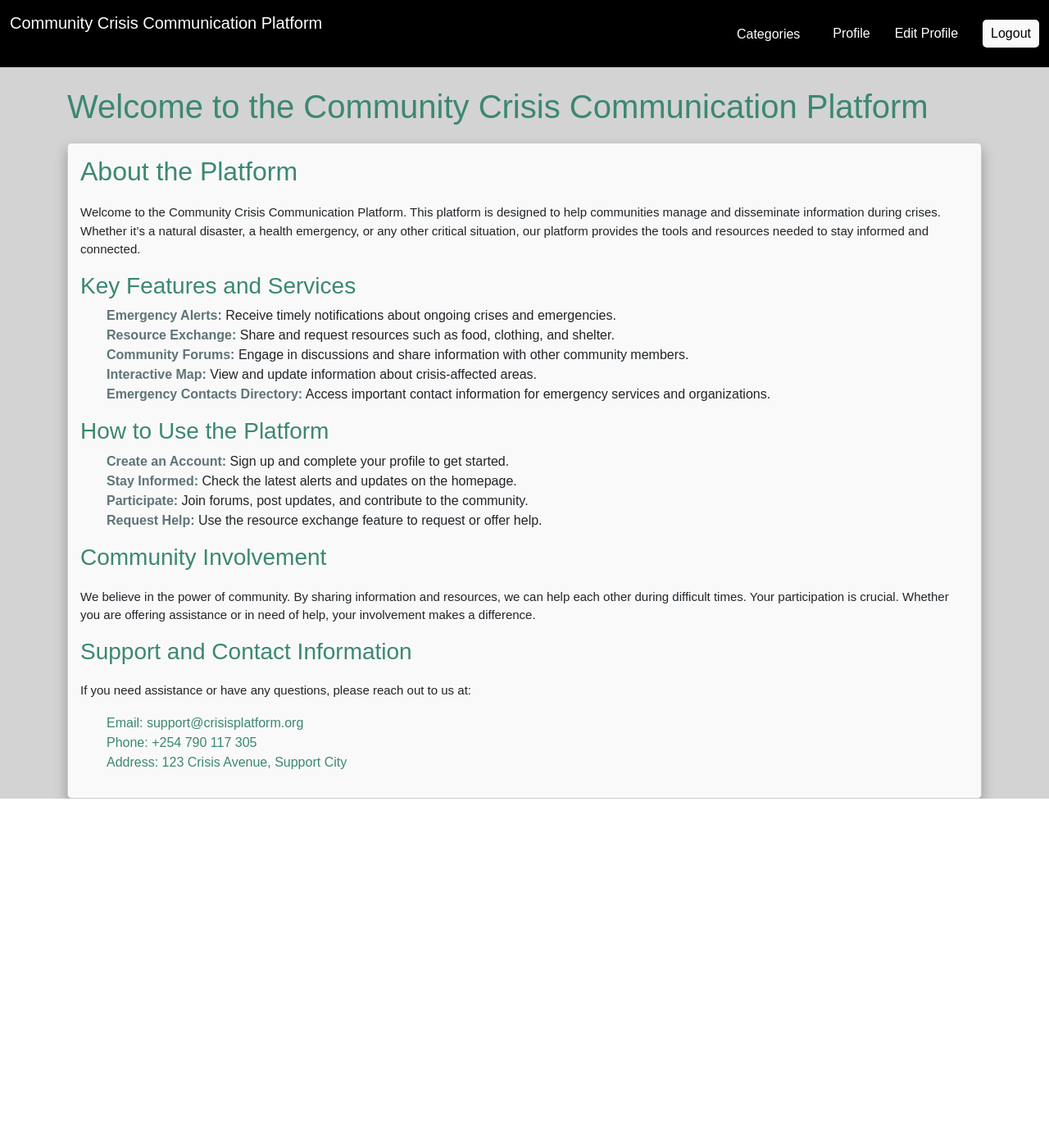
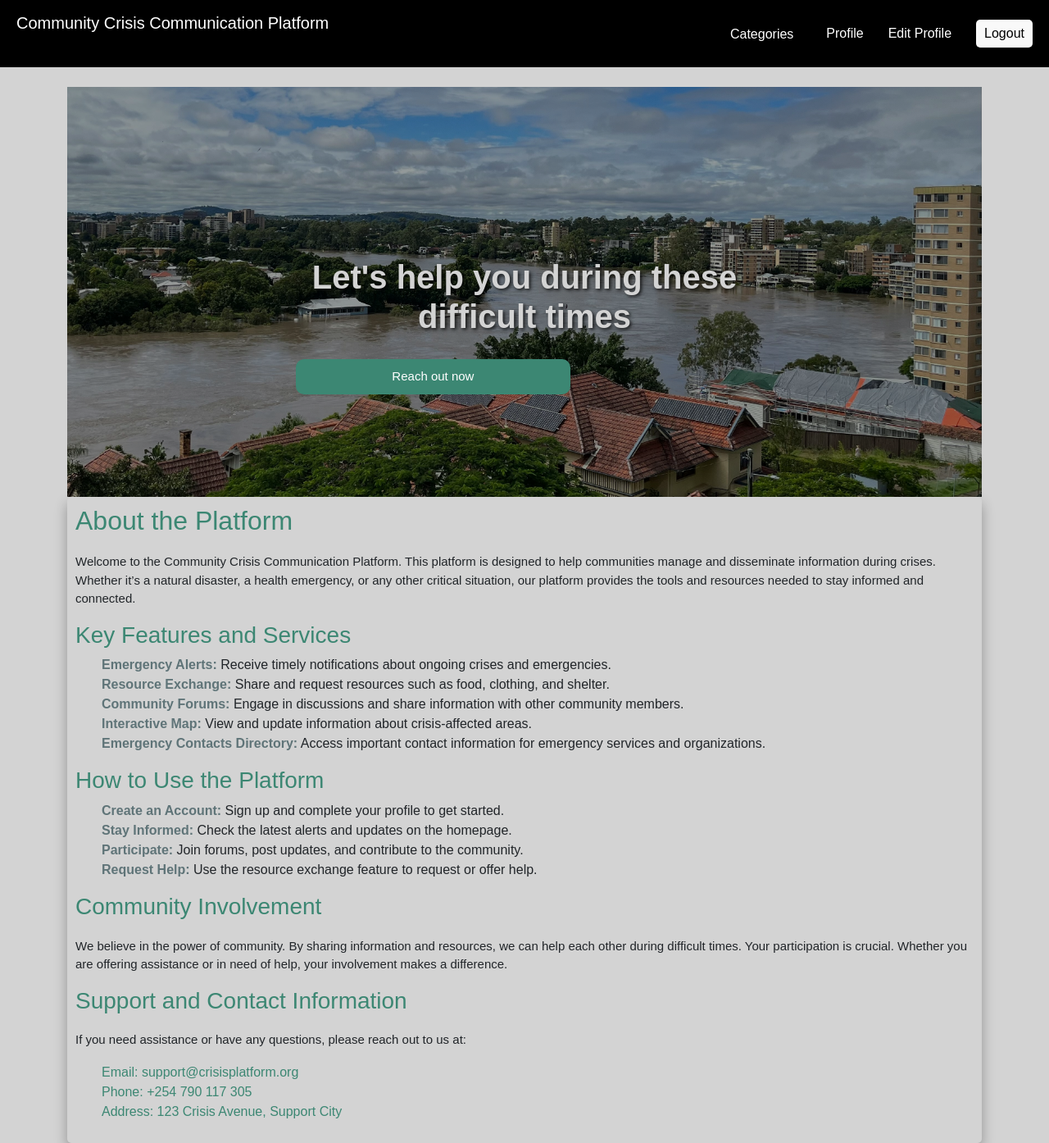
Before and after one commit to Mwaisammy/crisis-management, a Django app: page / in a window 1280 px wide. Shown: the whole page at 82% size. Before the commit the page ends 974 px from the top, so only its background shows below. Run offline with Django 5.2, Linux system fonts and the light colour scheme; a user stored in the database is signed in; data comes from the database, SQL or seed files in the repository; both versions use the stored data as it was after the commit.

Commit message:
second commit

```diff
--- a/App/static/css/styles.css
+++ b/App/static/css/styles.css
@@ -133,11 +133,12 @@
   width: 100%;
   padding: 8px 16px;
   font-size: 16px;
+  z-index: 999;
 }
 
 /* Hover effects */
 .dropdown-content .nav-link:hover {
-  background-color: #f1f1f1;
+  background-color: #c7c2c2;
 }
 
 /* Show dropdown when hovered */
@@ -145,14 +146,6 @@
   display: block;
 }
 
-.container-fluid{
-  display: flex;
-  justify-content: space-between;
-  align-items: center;
-  background-color: black;
-  color: white;
-
-}
 
 .navbar-brand {
   font-size: 20px;
--- a/App/templates/App/base.html
+++ b/App/templates/App/base.html
@@ -11,6 +11,19 @@
     <link rel="stylesheet" href="../../static/css/styles.css">
     <style>
         /* Add your custom styles here */
+
+
+        .container-fluid{
+  display: flex;
+  align-items: center;
+  justify-content: space-between;
+  background-color: black;
+  color: white;
+  padding: 0 20px;
+
+}
+
+
     </style>
 
 </head>
--- a/App/templates/App/home.html
+++ b/App/templates/App/home.html
@@ -11,22 +11,77 @@
 
 <title>Home</title>
     <style>
-        .platform-info {
-            margin-top: 20px;
-            padding: 15px;
-            border: 1px solid #ccc;
-            background-color: #f9f9f9;
-        }
-        .platform-info h2 {
-            margin-top: 0;
-        }
+.image-container {
+  position: relative;
+  width: 100%; /* Adjust based on your image size */
+}
+
+.image-container img {
+  width: 100%; /* Make the image responsive */
+  height: 500px;
+  object-fit: cover;
+
+}
+
+.image-container::after {
+  content: "";
+  position: absolute;
+  top: 0;
+  left: 0;
+  width: 100%;
+  height: 100%;
+  background-color: rgba(0, 0, 0, 0.4); /* Dark overlay */
+}
+
+.text-overlay {
+
+  position: absolute;
+  top: 50%;
+  left: 50%;
+  transform: translate(-50%, -50%);
+  text-shadow: 2px 2px 4px rgba(0, 0, 0, 0.8);
+  z-index: 1; /* Ensure text stays above the overlay */
+}
+
+.reach_btn {
+    background-color: rgb(60, 135, 115); ;
+    padding: 10px;
+    font-size: 15px;
+    color: white;
+    border-radius: 10px;
+    position: absolute;
+    z-index: 1;
+    float: right;
+
+}
+
+.reach_out{
+    margin-top: 20px;
+    font-size: 40px;
+    text-align: center;
+    font-weight: bold;
+    color: lightgray;
+
+
+}
+
+
     </style>
 <body>
     <div class="intro">
-    <h1 class="intro-header">Welcome to the Community Crisis Communication Platform</h1>
+        <div class="image-container">
+            <img src="../../static/images/banner.jpg" alt="Image description" />
+            <div class="text-overlay">
+                <h3 class="reach_out">Let's help you during these difficult times</h3>
+
+                <button class="reach_btn">Reach out now</button>
+            </div>
+          </div>
+
     </div>
 
     {% if user.is_authenticated %}
+
 
         <div class="platform-info">
             <h2>About the Platform</h2>
```
Also changed, not shown: App/static/images/banner.jpg (added), db.sqlite3, 10 other files.
